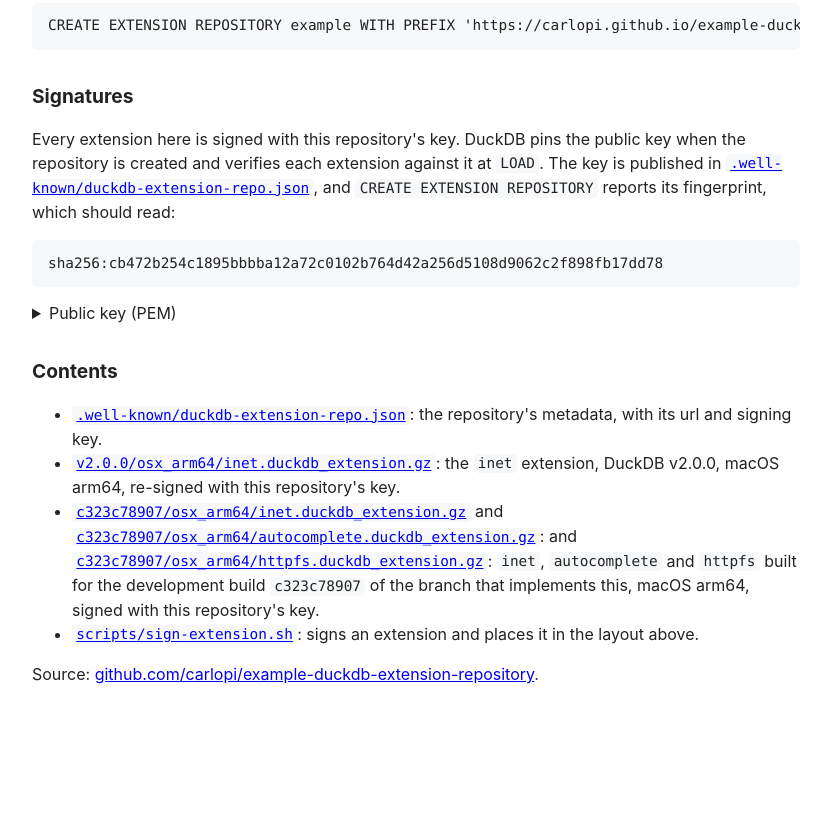
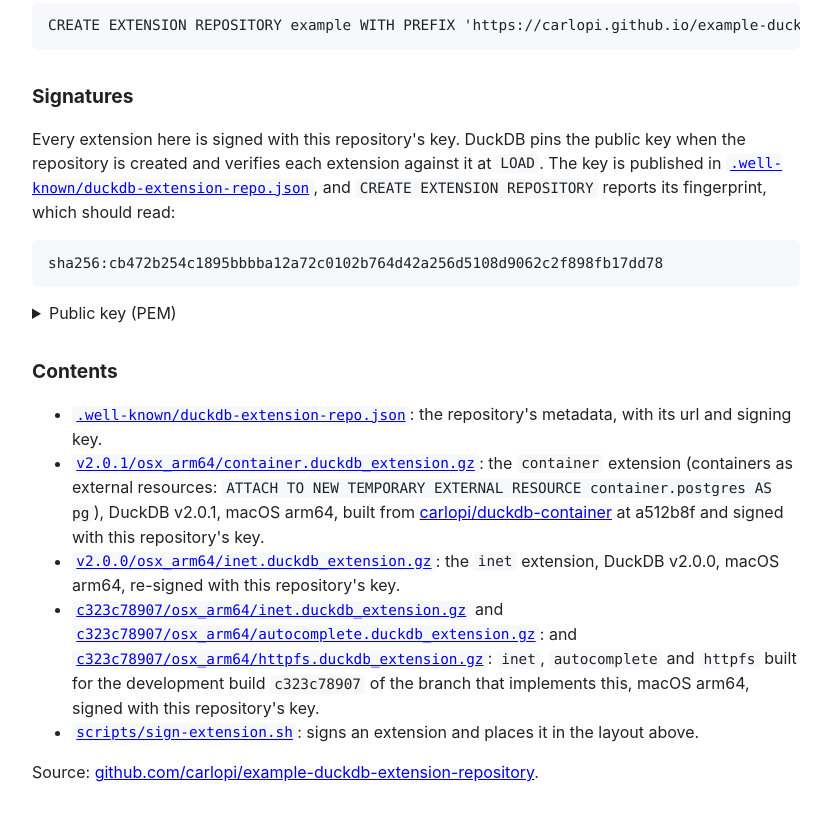
Before and after one commit to carlopi/example-duckdb-extension-repository, a plain HTML site: page index.html in a window 1280 px wide. Shown: the part 486-1306 px from the top of the page, without its empty margins (224-1055 px from the left). Before the commit the page ends 1220 px from the top, so only its background shows below. Drawn offline with Linux system fonts and the light colour scheme.

Commit message:
Add container v2.0.1 (osx_arm64), built from carlopi/duckdb-container a512b8f, signed with the repository key

```diff
--- a/index.html
+++ b/index.html
@@ -48,6 +48,7 @@ MwIDAQAB
 <h2>Contents</h2>
 <ul>
   <li><a href=".well-known/duckdb-extension-repo.json"><code>.well-known/duckdb-extension-repo.json</code></a>: the repository's metadata, with its url and signing key.</li>
+  <li><a href="v2.0.1/osx_arm64/container.duckdb_extension.gz"><code>v2.0.1/osx_arm64/container.duckdb_extension.gz</code></a>: the <code>container</code> extension (containers as external resources: <code>ATTACH TO NEW TEMPORARY EXTERNAL RESOURCE container.postgres AS pg</code>), DuckDB v2.0.1, macOS arm64, built from <a href="https://github.com/carlopi/duckdb-container">carlopi/duckdb-container</a> at a512b8f and signed with this repository's key.</li>
   <li><a href="v2.0.0/osx_arm64/inet.duckdb_extension.gz"><code>v2.0.0/osx_arm64/inet.duckdb_extension.gz</code></a>: the <code>inet</code> extension, DuckDB v2.0.0, macOS arm64, re-signed with this repository's key.</li>
   <li><a href="c323c78907/osx_arm64/inet.duckdb_extension.gz"><code>c323c78907/osx_arm64/inet.duckdb_extension.gz</code></a> and <a href="c323c78907/osx_arm64/autocomplete.duckdb_extension.gz"><code>c323c78907/osx_arm64/autocomplete.duckdb_extension.gz</code></a>: and <a href="c323c78907/osx_arm64/httpfs.duckdb_extension.gz"><code>c323c78907/osx_arm64/httpfs.duckdb_extension.gz</code></a>: <code>inet</code>, <code>autocomplete</code> and <code>httpfs</code> built for the development build <code>c323c78907</code> of the branch that implements this, macOS arm64, signed with this repository's key.</li>
   <li><a href="https://github.com/carlopi/example-duckdb-extension-repository/blob/main/scripts/sign-extension.sh"><code>scripts/sign-extension.sh</code></a>: signs an extension and places it in the layout above.</li>
```
Also changed, not shown: 2 other files.
